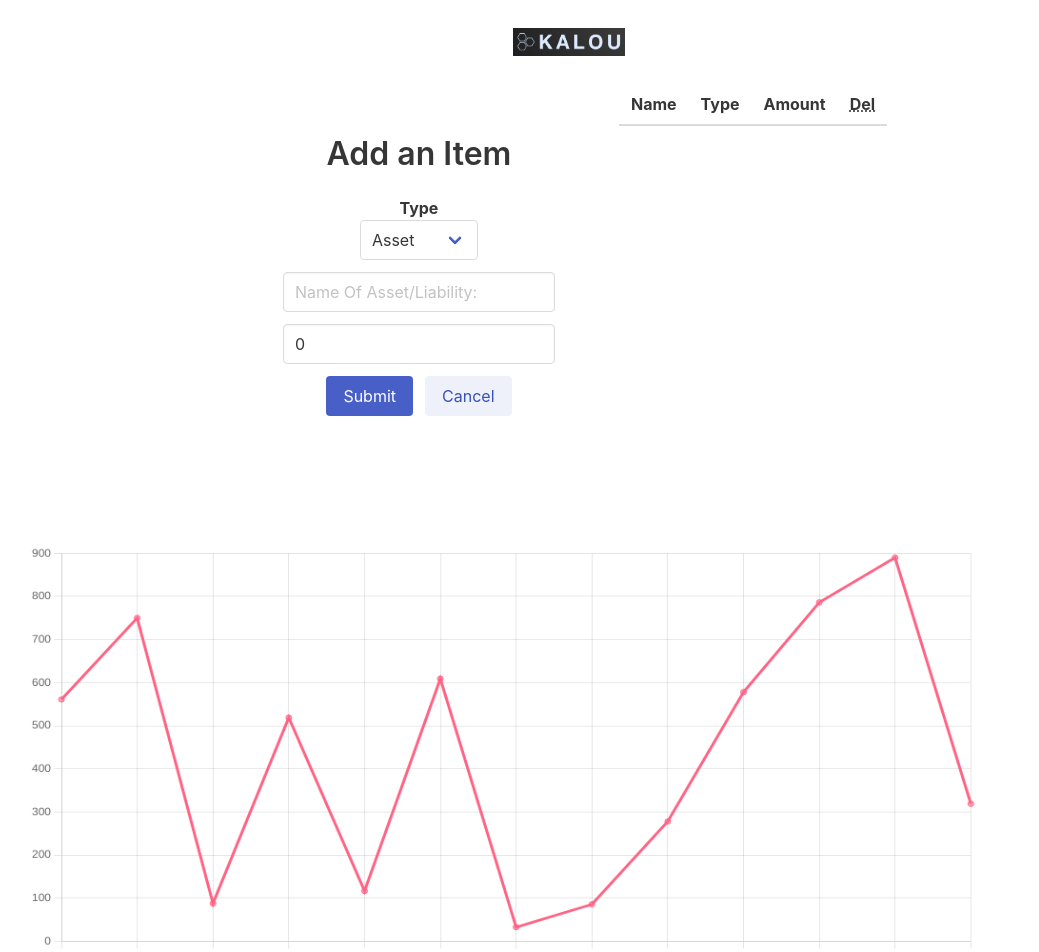
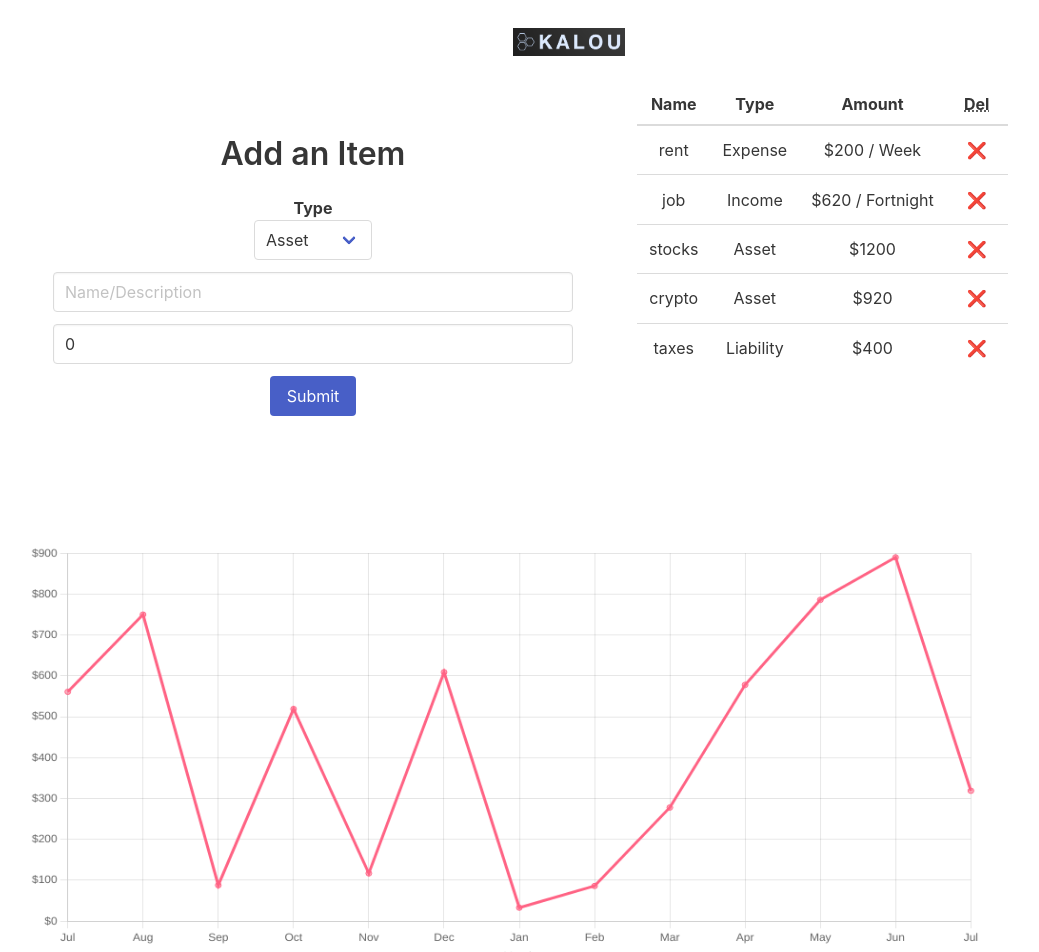
Before and after one commit to sauravyash/ProjectKalou, a React (Create React App) app: page / in a window 1280 px wide. Shown: the top 952 px of the page, without its empty margins (71-1110 px from the left). Built offline with nearby package versions, Linux system fonts and the light colour scheme.

Commit message:
Finished form and table

```diff
--- a/src/App.jsx
+++ b/src/App.jsx
@@ -11,8 +11,26 @@ import './App.css';
 
 const sampleArray = [0, 1, 2, 3, 4, 5, 6, 7, 8, 9, 10, 11, 12];
 
+const sample = [
+  {
+    amount: 200, freq: 'Week', id: 1657426807440, name: 'rent', type: 'Expense',
+  },
+  {
+    amount: 620, freq: 'Fortnight', id: 1657426850888, name: 'job', type: 'Income',
+  },
+  {
+    amount: 1200, freq: 'None', id: 1657426876768, name: 'stocks', type: 'Asset',
+  },
+  {
+    amount: 920, freq: 'None', id: 1657426889995, name: 'crypto', type: 'Asset',
+  },
+  {
+    amount: 400, freq: 'None', id: 1657427083991, name: 'taxes', type: 'Liability',
+  },
+];
+
 function App() {
-  const [userData, setUserData] = React.useState([]);
+  const [userData, setUserData] = React.useState(sample);
 
   const uD = {
     labels: sampleArray.map((a) => {
@@ -24,7 +42,7 @@ function App() {
     }),
     datasets: [
       {
-        label: 'Sample Data',
+        label: 'Sample',
         data: sampleArray.map(() => faker.datatype.number({ min: 0, max: 1000 })),
         borderColor: 'rgb(255, 99, 132)',
         backgroundColor: 'rgba(255, 99, 132, 0.5)',
@@ -35,7 +53,7 @@ function App() {
   return (
     <div className="App columns is-flex-direction-column m-0 p-4 is-align-items-center is-justify-content-center">
       <Navbar />
-      <div className="container column columns is-justify-content-center">
+      <div className="container column columns is-justify-content-center" style={{ width: '100%' }}>
         <Calculator userData={userData} setUserData={setUserData} />
         <Table userData={userData} setUserData={setUserData} />
       </div>
--- a/src/Components/Calculator/CalculatorForm/index.jsx
+++ b/src/Components/Calculator/CalculatorForm/index.jsx
@@ -57,7 +57,7 @@ export default function Form(props) {
             type="text"
             id="name"
             name="name"
-            placeholder="Name Of Asset/Liability:"
+            placeholder="Name/Description"
             value={name}
             onChange={(e) => { setName(e.target.value); }}
             required
@@ -97,9 +97,6 @@ export default function Form(props) {
           <div className="control">
             <button type="submit" className="button is-link">Submit</button>
           </div>
-          <div className="control">
-            <button type="button" className="button is-link is-light">Cancel</button>
-          </div>
         </div>
       </form>
     </CalculatorForm>
--- a/src/Components/Display/index.jsx
+++ b/src/Components/Display/index.jsx
@@ -35,6 +35,23 @@ export const options = {
       position: 'bottom',
     },
   },
+  scales: {
+    x: {
+      title: {
+        display: true,
+        text: 'Month',
+      },
+    },
+    y: {
+      ticks: {
+        // Include a dollar sign in the ticks
+        // eslint-disable-next-line no-unused-vars
+        callback(value) {
+          return `$${value}`;
+        },
+      },
+    },
+  },
 };
 
 export default function Display(props) {
--- a/src/Components/Table/index.jsx
+++ b/src/Components/Table/index.jsx
@@ -9,7 +9,7 @@ export default function Table(props) {
     <tr key={el.id}>
       <td>{el.name}</td>
       <td>{el.type}</td>
-      <td>{`$${el.amount} ${el.freq !== 'None' ? `/${el.freq}` : ''}`}</td>
+      <td>{`$${el.amount} ${el.freq !== 'None' ? `/ ${el.freq}` : ''}`}</td>
       <td>
         <button
           type="button"
@@ -17,6 +17,7 @@ export default function Table(props) {
           style={{
             padding: '0.2rem 0.5rem',
             height: 'auto',
+            borderColor: 'white',
           }}
           onClick={() => setUserData(userData.filter((obj) => obj.id !== el.id))}
         >
@@ -35,10 +36,10 @@ export default function Table(props) {
     <table className="column p-4 table is-hoverable" style={tableStyle}>
       <thead>
         <tr>
-          <th>Name</th>
-          <th>Type</th>
-          <th>Amount</th>
-          <th><abbr title="Delete">Del</abbr></th>
+          <th align="center">Name</th>
+          <th align="center">Type</th>
+          <th align="center">Amount</th>
+          <th align="center"><abbr title="Delete">Del</abbr></th>
         </tr>
       </thead>
       <tbody>
--- a/src/Components/Table/table.css
+++ b/src/Components/Table/table.css
@@ -1,3 +1,3 @@
-.table td {
+.table td, .table th {
     vertical-align: middle;
 }
```
Also changed, not shown: src/Components/Calculator/index.jsx (+6 -2 lines).
